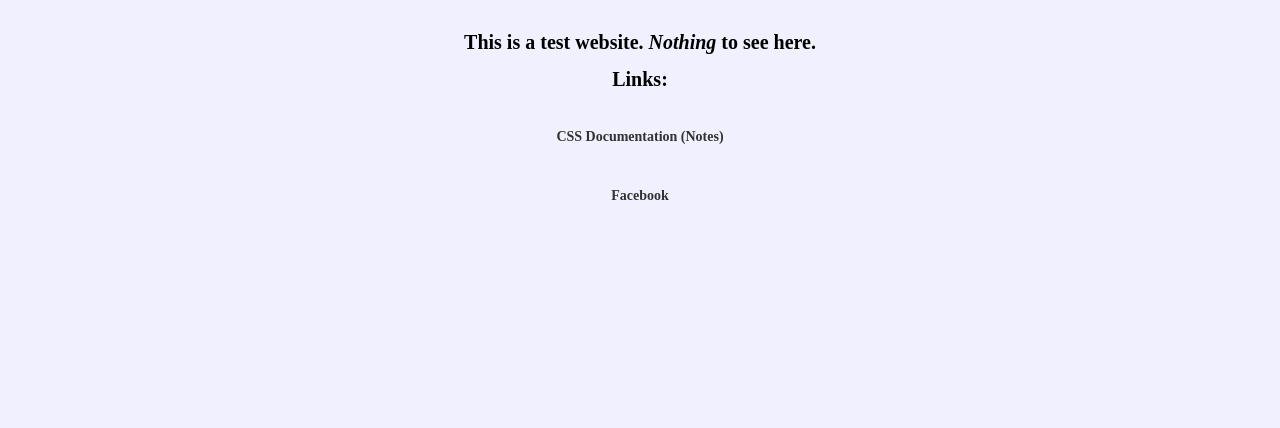
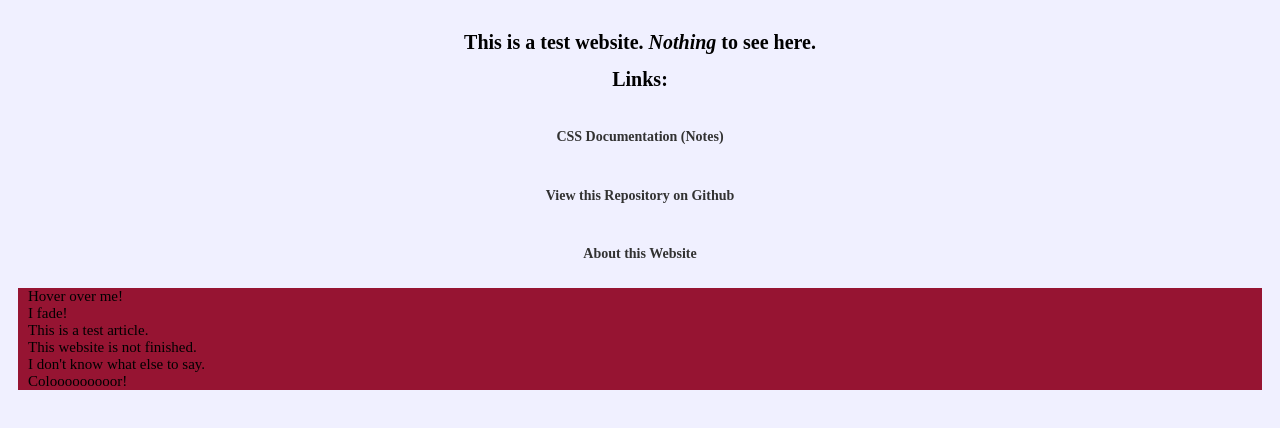
Before and after one commit to LetterSlayer/letterslayer.github.io, a plain HTML site: page index.html in a window 1280 px wide. Drawn offline with Linux system fonts and the light colour scheme.

Commit message:
Experimenting with URL levels.
Added About page.

```diff
--- a/css/style.css
+++ b/css/style.css
@@ -1,6 +1,18 @@
 body {
 	padding: 10px 10px 10px 10px;
 	background-color: rgb(240, 240, 255);
+}
+
+#article {
+	font-size: 15px;
+	background-color: rgb(150, 20, 50);
+	text-align: left;
+	padding-left: 10px;
+	transition: background-color 200ms ease-in-out;
+}
+
+#article:hover {
+	background-color: white;
 }
 
 #intro {
@@ -10,10 +22,10 @@ body {
 }
 
 a {
-	padding: 4px 4px 4px 4px;
 	font-size: 14px;
 	color: rgb(50, 50, 50);
 	text-decoration: none;
+	display: inline-block;
 	transition: color 200ms ease-in-out;
 }
 
--- a/index.html
+++ b/index.html
@@ -12,7 +12,18 @@
    		</div>
    		<div>
    			<h1> <a href="https://developer.mozilla.org/en-US/docs/Web/CSS/Reference" target="blank"> CSS Documentation (Notes) </a></h1> <!-- CSS Doc link -->
-   			<h1> <a href="https://www.facebook.com/john.wear.10297" target="blank2"> Facebook </a></h1> <!-- Facebook link -->
+   			<h1> <a href="https://github.com/LetterSlayer/letterslayer.github.io" target="blank1"> View this Repository on Github </a> </h1>
+   			<h1> <a href="html/about.html"> About this Website </a> </h1>
+   		</div>
+   		<div id="article">
+	   		<p>
+	   			Hover over me! <br>
+	   			I fade! <br>
+		   		This is a test article. <br>
+		   		This website is not finished. <br>
+		   		I don't know what else to say. <br>
+		   		Colooooooooor!
+	   		</p>
    		</div>
    </body>
 </html>
```
Also changed, not shown: html/about.html (added, +12 -0 lines).
